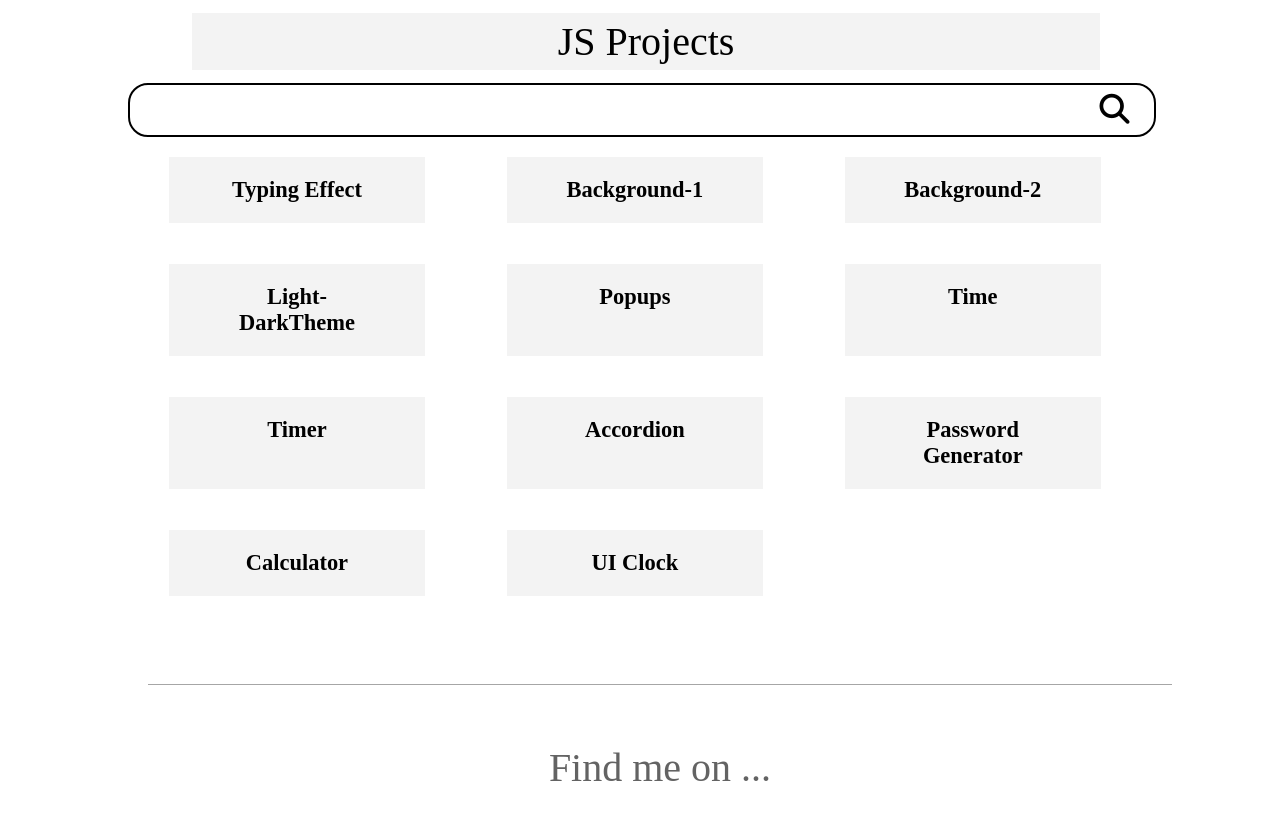
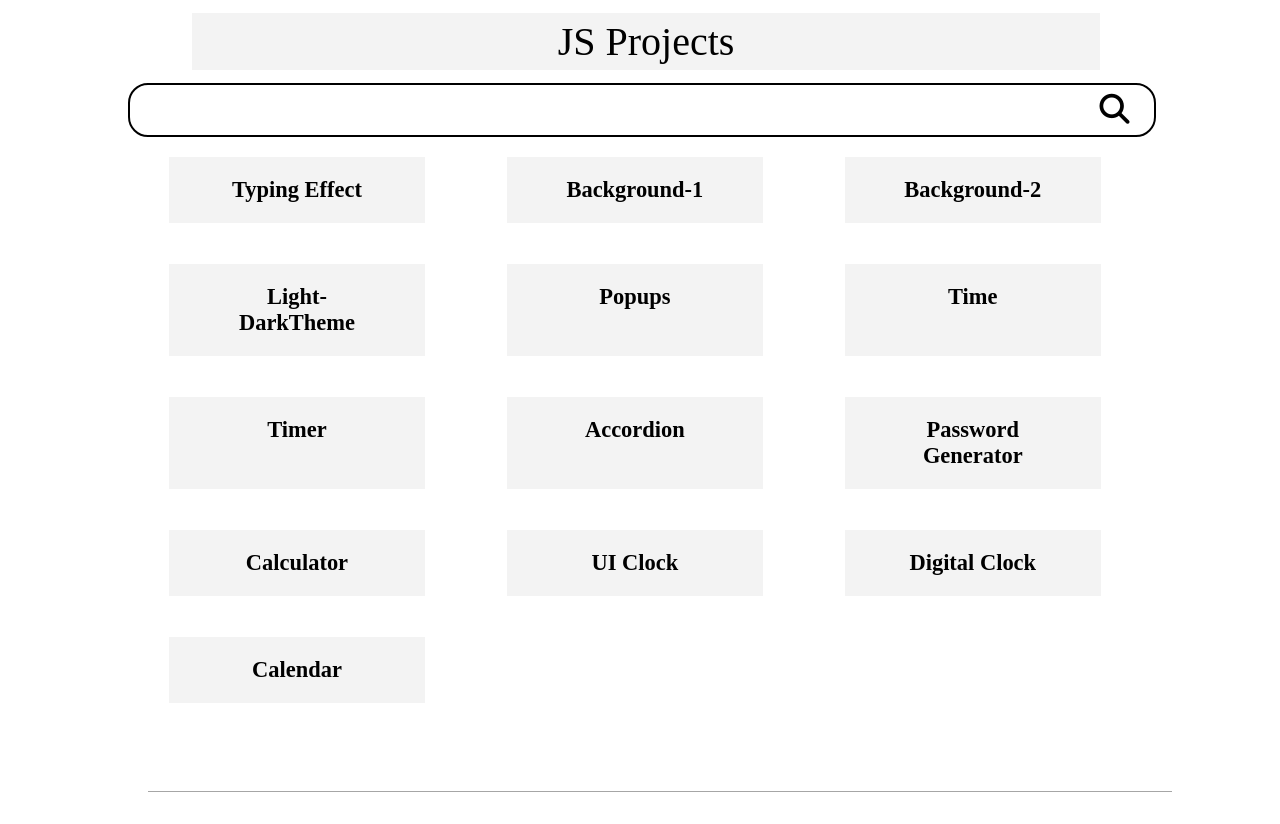
Before and after one commit to Prabhu-teja/JSProjects, a plain HTML site: page index.html in a window 1280 px wide. Shown: the top 824 px of the page. Drawn offline with Linux system fonts and the light colour scheme.

Commit message:
Add files via upload

```diff
--- a/index.html
+++ b/index.html
@@ -79,6 +79,16 @@
                 <a href="UIClock/">UI Clock</a>
             </div>
         </div>
+        <div class="project">
+            <div class="project-link">
+                <a href="DigitalClock/">Digital Clock</a>
+            </div>
+        </div>
+        <div class="project">
+            <div class="project-link">
+                <a href="Calendar/">Calendar</a>
+            </div>
+        </div>
     </div>
     <footer>
         <hr>
```
